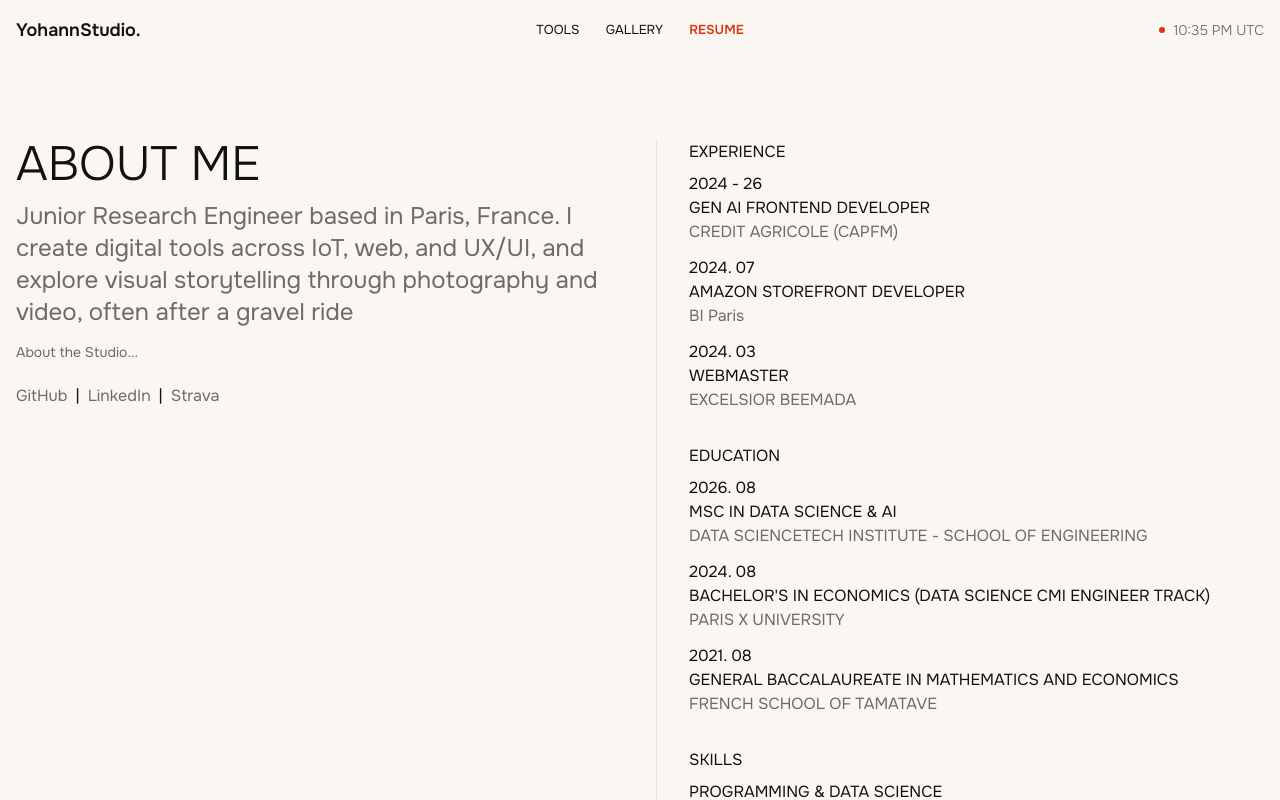
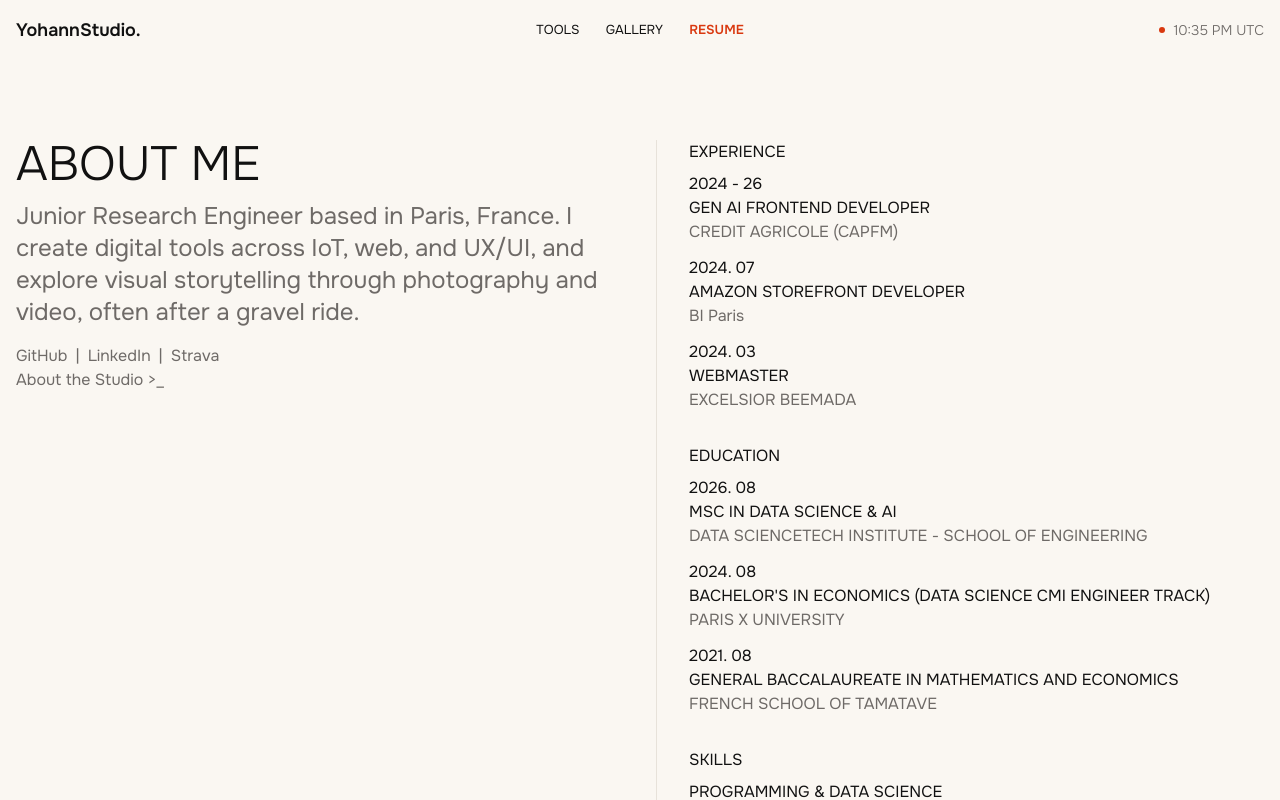
Before and after one commit to Yohvnn/my-onepage-website, a Vue app: page /resume in a window 1280 px wide. Built offline with nearby package versions, Linux system fonts and the light colour scheme; a web font is replaced by a local one.

Commit message:
small fix

```diff
--- a/src/index.css
+++ b/src/index.css
@@ -27,6 +27,27 @@
 @tailwind base;
 @tailwind components;
 @tailwind utilities;
+
+.timer-colon-animate {
+  animation: timer-blink 1.2s steps(1, end) infinite;
+  position: relative;
+  /* Ensure it is above any background elements */
+  z-index: 10;
+  /* Higher than the video background */
+}
+
+@keyframes timer-blink {
+
+  0%,
+  49% {
+    opacity: 1;
+  }
+
+  50%,
+  100% {
+    opacity: 0.2;
+  }
+}
 
 @layer components {
   /* Nav link with bracket hover effect without layout shift */
--- a/src/locales/en.json
+++ b/src/locales/en.json
@@ -84,11 +84,12 @@
     "title": "About the Studio",
     "description": "A space to design and build small tools, explore AI-driven frontends, and share photography.",
     "servicesTitle": "Services",
-    "services": ["Front-end prototyping", "AI/RAG experimentation", "Photography and media"],
+    "services": ["Front-end prototyping", "AI/RAG experimentation", "Photography and media", "More is coming..."],
     "stackTitle": "Tech Stack",
     "stack": ["Vue.js", "Tailwind CSS", "Vite", "i18n", "CDN for high-res images"],
     "contactTitle": "Contact",
-    "contactText": "Reach out for collaborations or project ideas."
+    "contactText": "Reach out for collaborations or project ideas.",
+    "creditsPhotos": "All photos and videos showcased here are captured by me during my various adventures."
   },
   "education": {
     "items": [
--- a/src/views/AboutView.vue
+++ b/src/views/AboutView.vue
@@ -5,10 +5,10 @@ const { t, tm } = useI18n()
 
 <template>
   <Transition name="fade-up" appear>
-    <div class="">
-    <h2 class="text-xl font-medium tracking-tight border-l-2 border-primary pl-3 mb-3">{{ t('about.title') }}</h2>
-    <p class="text-foreground/90 leading-relaxed text-base mb-4">{{ t('about.description') }}</p>
-    <div class="grid grid-cols-1 md:grid-cols-2 gap-4">
+    <div class="max-w-5xl lg:mt-20 mt-5">
+    <h2 class="lg:text-5xl text-3xl font-light mb-3">{{ t('about.title') }}</h2>
+    <p class="text-muted lg:text-2xl text-xl max-w-prose">{{ t('about.description') }}</p>
+    <div class="grid grid-cols-1 mt-6 md:grid-cols-2 gap-4">
       <div>
         <h3 class="font-medium tracking-tight mb-2">{{ t('about.servicesTitle') }}</h3>
         <ul class="list-disc pl-5 text-base text-muted">
@@ -33,7 +33,7 @@ const { t, tm } = useI18n()
     <!-- Credits Section -->
     <div class="mt-6">
       <h3 class="font-medium tracking-tight mb-2">Credits</h3>
-      <p class="text-base text-muted">All photos and videos showcased here are captured by me during my various adventures.</p>
+      <p class="text-base text-muted">{{ t('about.creditsPhotos') }}</p>
     </div>
     </div>
   </Transition>
--- a/src/views/HomePage.vue
+++ b/src/views/HomePage.vue
@@ -11,20 +11,22 @@ import SkillsList from '../components/SkillsList.vue'
       <section class="flex items-start">
         <div class="max-w-5xl lg:mt-20 mt-5">
           <h2 class="lg:text-5xl text-3xl font-light mb-3">{{ $t('home.aboutTitle') }}</h2>
-          <p class="text-muted lg:text-2xl text-xl max-w-prose">{{ $t('home.aboutText') }}</p>
+          <p class="text-muted lg:text-2xl text-xl max-w-prose">{{ $t('home.aboutText') }}.</p>
+
+          <!-- Social Links -->
+          <div class="mt-4 text-muted">
+            <a href="https://github.com/Yohvnn" target="_blank" class=" hover:underline">GitHub</a>
+            <span class="mx-2 text-muted">|</span>
+            <a href="https://www.linkedin.com/in/yohanncch" target="_blank" class="hover:underline">LinkedIn</a>
+            <span class="mx-2 text-muted">|</span>
+            <a href="https://strava.app.link/L7dTSyHhFZb" target="_blank" class="hover:underline">Strava</a>
+          </div>
+
           <!-- Link to About the Studio -->
-          <div class="mt-3">
-            <router-link :to="{ name: 'About' }" class="text-muted hover:underline text-sm">
-              {{ $t('about.title') }}...
+          <div class="">
+            <router-link :to="{ name: 'About' }" class="text-muted hover:underline text-base">
+              {{ $t('about.title') }} ><span class="timer-colon-animate">_</span>
             </router-link>
-          </div>
-          <!-- Social Links -->
-          <div class="mt-5">
-            <a href="https://github.com/Yohvnn" target="_blank" class="text-muted hover:underline">GitHub</a>
-            <span class="mx-2">|</span>
-            <a href="https://www.linkedin.com/in/yohann-chan-chew-hong" target="_blank" class="text-muted hover:underline">LinkedIn</a>
-            <span class="mx-2">|</span>
-            <a href="https://strava.app.link/L7dTSyHhFZb" target="_blank" class="text-muted hover:underline">Strava</a>
           </div>
         </div>
       </section>
@@ -52,4 +54,5 @@ import SkillsList from '../components/SkillsList.vue'
 
 <style scoped>
 
+
 </style>
--- a/src/views/StudioHome.vue
+++ b/src/views/StudioHome.vue
@@ -335,24 +335,5 @@ watch(isAboutVisible, (val) => {
 </template>
 
 <style scoped>
-.timer-colon-animate {
-  animation: timer-blink 1.2s steps(1, end) infinite;
-  position: relative;
-  /* Ensure it is above any background elements */
-  z-index: 10;
-  /* Higher than the video background */
-}
 
-@keyframes timer-blink {
-
-  0%,
-  49% {
-    opacity: 1;
-  }
-
-  50%,
-  100% {
-    opacity: 0.2;
-  }
-}
 </style>
```
Also changed, not shown: 1 other file (tests, documents, lock files or other folders).
